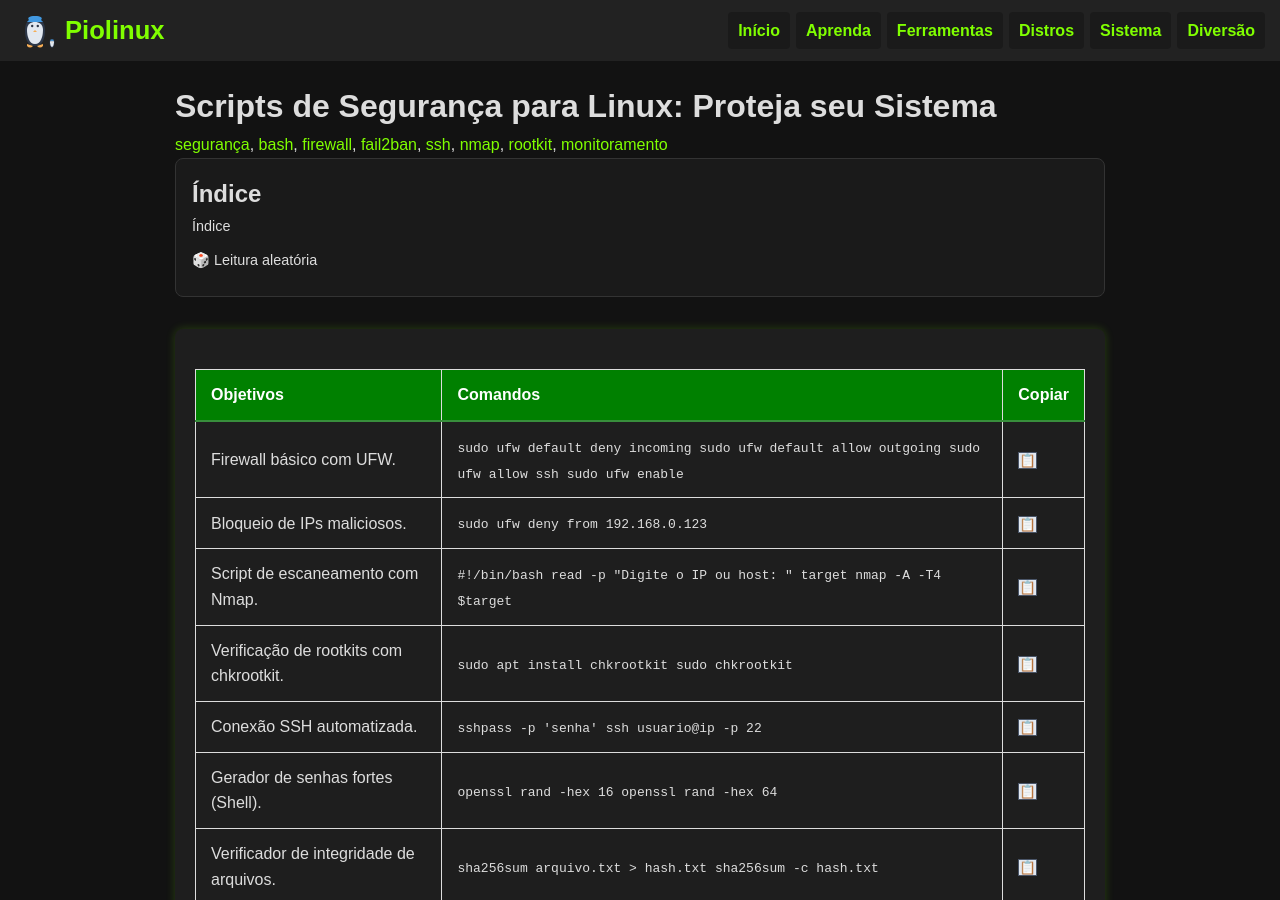
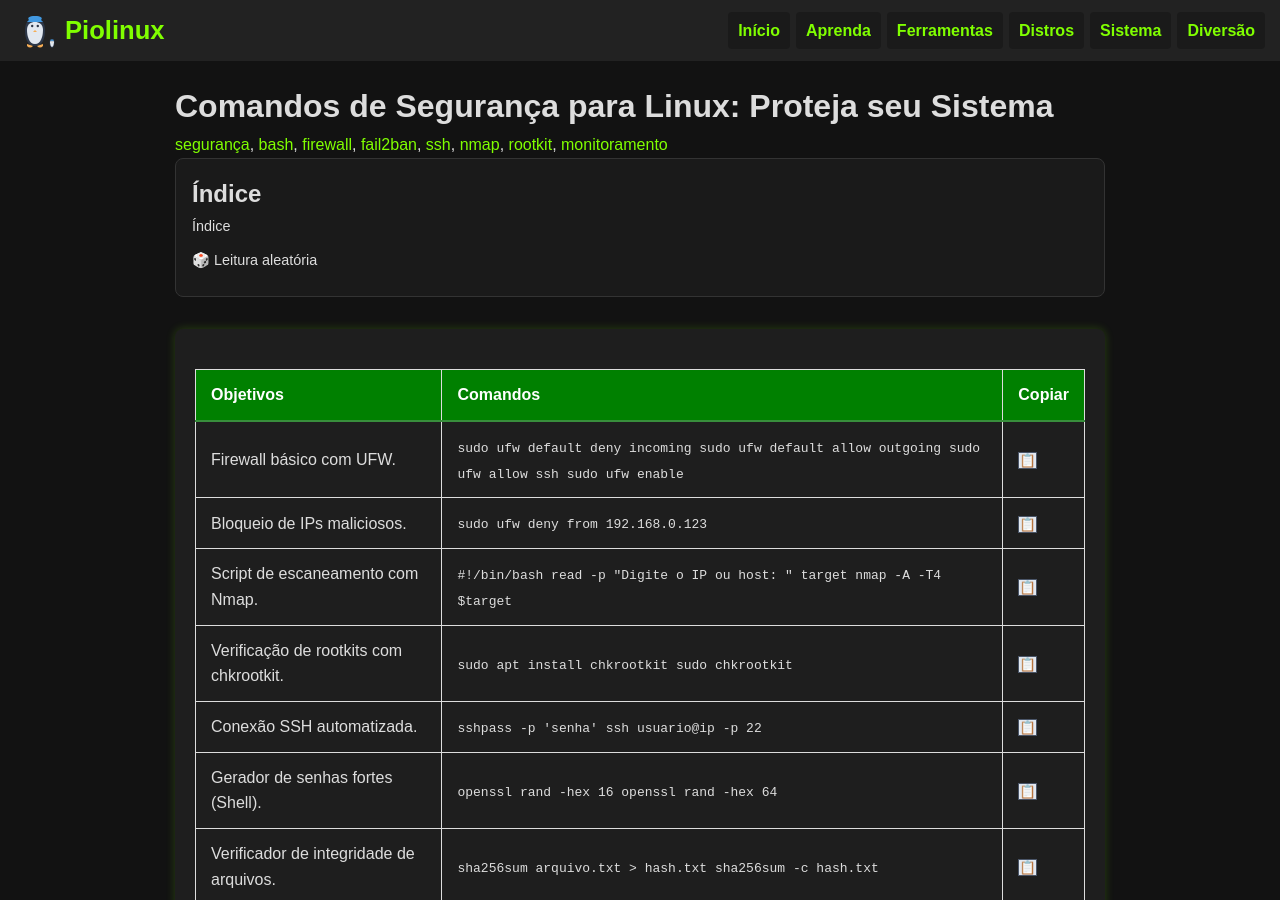
Before and after one commit to Piolinux/piolinux-site, a Jekyll site: the page built from _pages/_iniciantes/scripts-de-seguranca-para-linux-proteja-seu-sistema.md, in a window 1280 px wide and 900 px high. Built offline with Jekyll 4.4.1, drawn with Linux system fonts in a browser that asks for light colours.

Commit message:
Update scripts-de-seguranca-para-linux-proteja-seu-sistema.md

```diff
--- a/_pages/_iniciantes/scripts-de-seguranca-para-linux-proteja-seu-sistema.md
+++ b/_pages/_iniciantes/scripts-de-seguranca-para-linux-proteja-seu-sistema.md
@@ -1,7 +1,7 @@
 ---
 layout: default
-title: "Scripts de Segurança para Linux: Proteja seu Sistema"
-description: "Coleção prática de scripts para segurança no Linux: firewall, bloqueio de IP, detecção de rootkits, SSH seguro, fail2ban, nmap."
+title: "Comandos de Segurança para Linux: Proteja seu Sistema"
+description: "Coleção de comandos para segurança no Linux: firewall, bloqueio de IP, detecção de rootkits, SSH seguro, fail2ban, nmap."
 date: 2025-09-07
 author: "PioLinux"
 categories: [linux, segurança, scripts]
```
